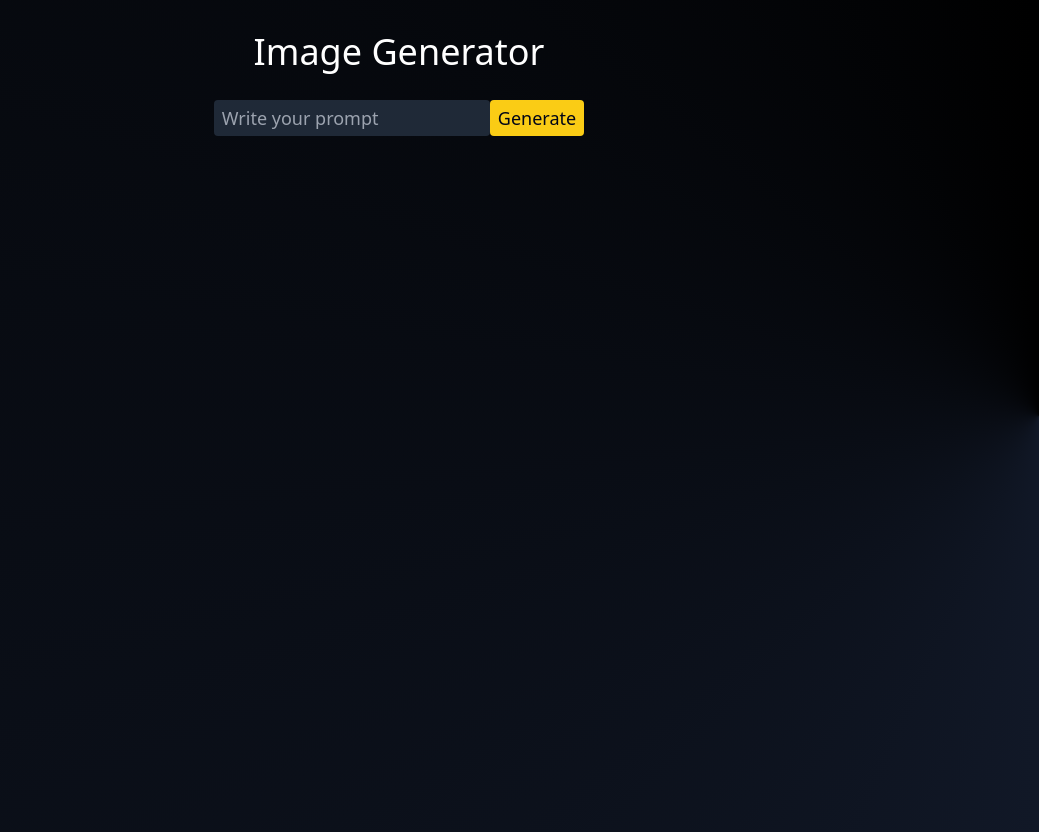
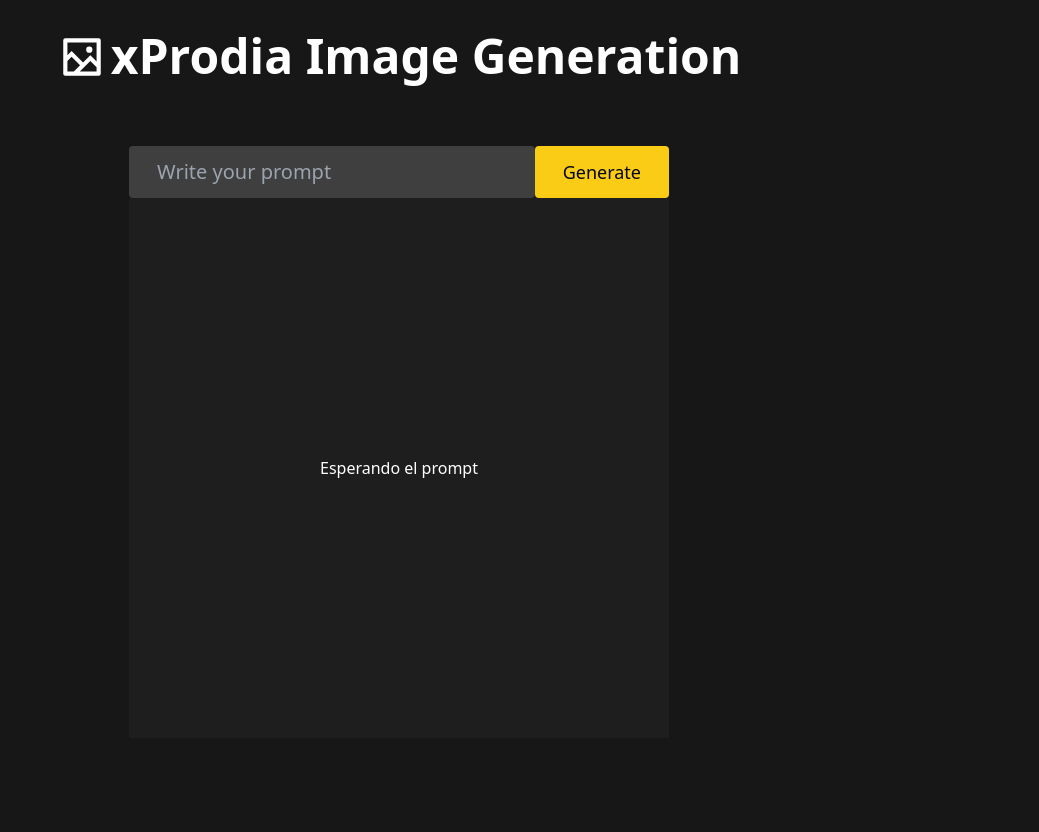
Before and after one commit to Joaquin-Bianchi/nextjs-dalle2, a Next.js app: page / in a window 1280 px wide. Shown: the whole page, without its empty margins (241-1280 px from the left). Built offline with nearby package versions, Linux system fonts and the light colour scheme.

Commit message:
estilos principales de al app

```diff
--- a/package.json
+++ b/package.json
@@ -19,6 +19,7 @@
     "prodia": "^0.1.1",
     "react": "18.2.0",
     "react-dom": "18.2.0",
+    "react-icons": "^4.11.0",
     "tailwindcss": "3.3.3"
   },
   "devDependencies": {
--- a/src/app/layout.js
+++ b/src/app/layout.js
@@ -1,10 +1,8 @@
 import "./globals.css";
 import { Inter } from "next/font/google";
 
-const inter = Inter({ subsets: ["latin"] });
-
 export const metadata = {
-  title: "Create Next App",
+  title: "Images IA",
   description: "Generated by create next app",
 };
 
@@ -12,9 +10,9 @@ export default function RootLayout({ children }) {
   return (
     <html lang="en">
       <head>
-        <title>Create Images Dalle-2 </title>
+        <title> X Prodia Image Generation </title>
       </head>
-      <body className="bg-[conic-gradient(at_right,_var(--tw-gradient-stops))] from-gray-700 via-gray-900 to-black bg-no-repeat min-h-screen">
+      <body className="bg-[#171717]   bg-no-repeat min-h-screen">
         {children}
       </body>
     </html>
--- a/src/app/page.js
+++ b/src/app/page.js
@@ -1,6 +1,6 @@
 "use client";
 import { useState } from "react";
-
+import { RiImage2Line, RiImageEditFill } from "react-icons/ri";
 export default function Home() {
   const [prompt, setPrompt] = useState("");
   const [imageUrl, setImageUrl] = useState("");
@@ -62,29 +62,37 @@ export default function Home() {
 
   return (
     <main className="flex flex-col items-center mt-8">
-      <h1 className="text-4xl text-white font-sans">Image Generator</h1>
+      <div className=" flex gap-1 ">
+        <RiImage2Line size="50px" className="text-white" />
+        <h1 className="text-5xl text-white font-sans font-bold   ">
+          xProdia Image Generation
+        </h1>
+      </div>
       <form
-        className="flex items-baseline mt-5"
+        className="flex items-baseline w-[540px] mt-14"
         onSubmit={async (e) => {
           e.preventDefault();
           handleGenerateImage();
         }}
       >
         <input
-          className="bg-gray-800 px-2 py-1 text-lg text-white rounded"
+          className="bg-[#3f3f3f] px-7 py-3 w-full text-xl text-white   rounded outline-none"
           type="text"
           placeholder="Write your prompt"
           onChange={(e) => setPrompt(e.target.value)}
           value={prompt}
           required
         />
-        <button className="bg-yellow-400 px-2 py-1 text-lg mt-2 rounded font-normal text-slate-950 hover:bg-yellow-500">
+        <button className="bg-yellow-400 px-7 py-3 text-lg mt-2 rounded font-normal text-slate-950 hover:bg-yellow-500">
           Generate
         </button>
       </form>
-      {imageUrl && (
-        <img src={imageUrl} alt="Generated Image" width={200} height={200} />
-      )}
+      <div className="bg-[#1e1e1e] w-[540px] h-[540px] text-white grid place-content-center">
+        <h3>Esperando el prompt</h3>
+        {imageUrl && (
+          <img src={imageUrl} alt="Generated Image" width={200} height={200} />
+        )}
+      </div>
     </main>
   );
 }
```
Also changed, not shown: 1 other file (tests, documents, lock files or other folders).
